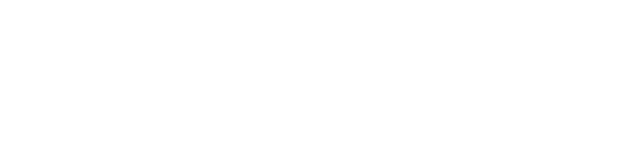
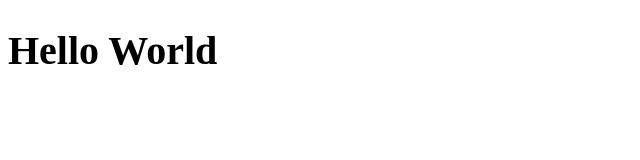
Before and after one commit to tanveerisonline/portfolio_website, a website: page index.html in a window 1280 px wide. Shown: the whole page, without its empty margins (0-640 px from the left). Drawn offline with Linux system fonts and the light colour scheme.

Commit message:
Add h1 tag

```diff
--- a/index.html
+++ b/index.html
@@ -8,6 +8,7 @@
   <title>Portfolio</title>
 </head>
 <body>
+  <h1 class="heading">Hello World</h1>
 
 </body>
 </html>
--- a/styles.css
+++ b/styles.css
@@ -1,3 +1,3 @@
-h1 {
+.heading {
   font-size: 40px;
 }
```
